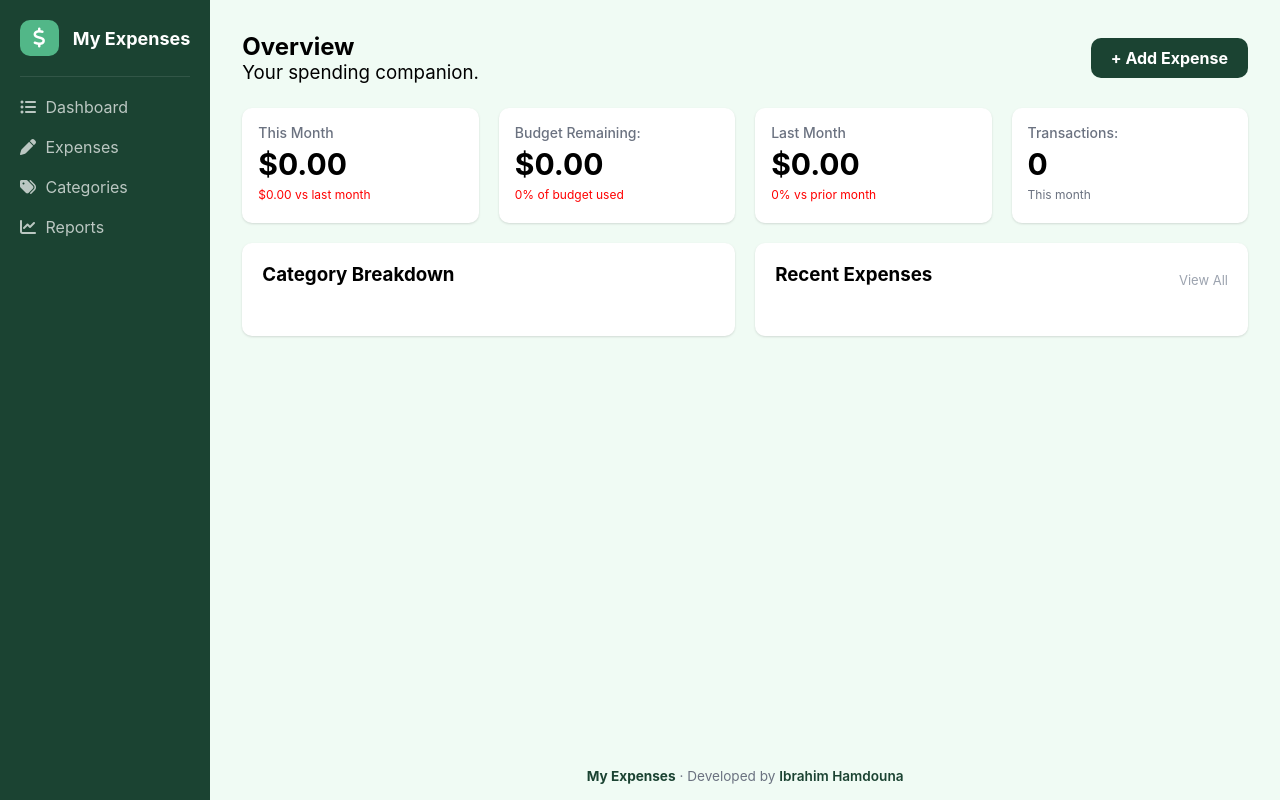
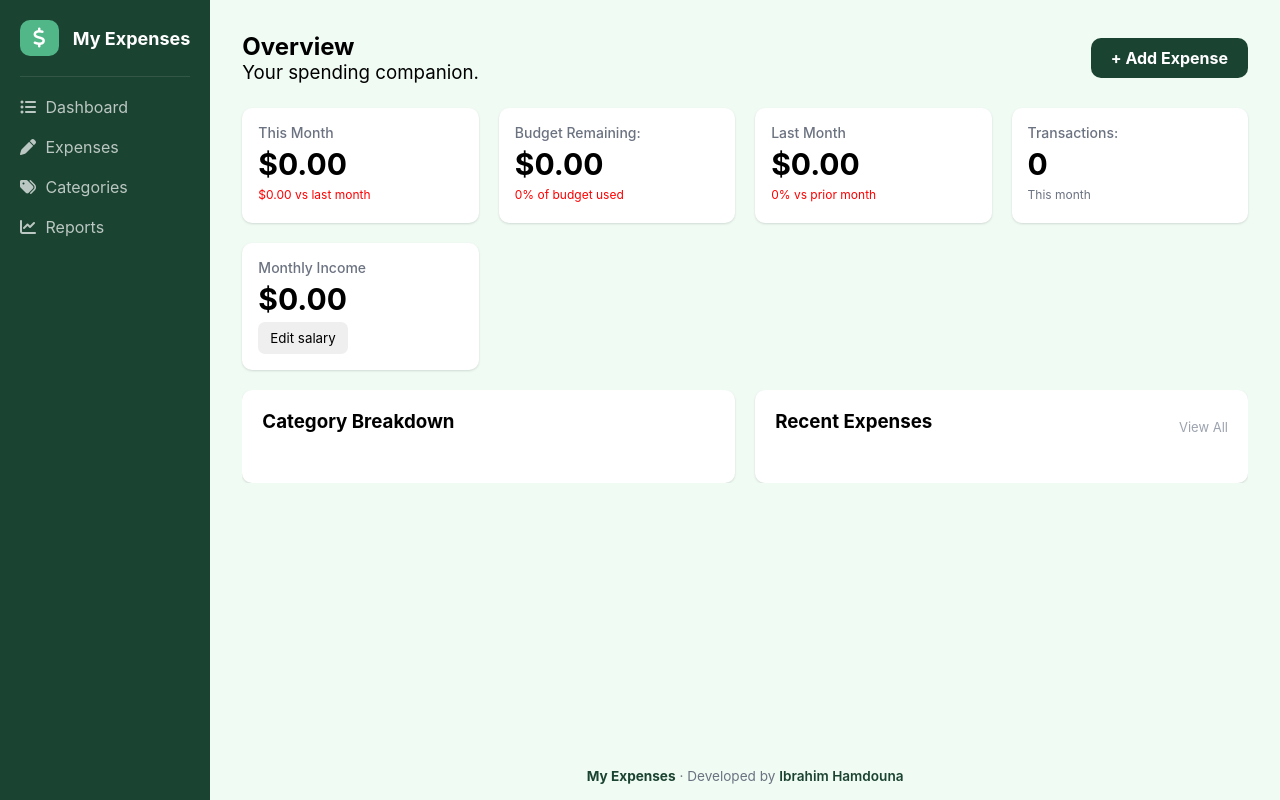
Before and after one commit to ibrahim-hamdouna/my-expenses, a Django app: page /expenses/dashboard/ in a window 1280 px wide. Run offline with Django 5.2, Linux system fonts and the light colour scheme; the visitor is signed in with stand-in values (Sample User, id 1); data that the repository does not hold is empty.

Commit message:
feat: improve authentication and add editable dashboard salary
- validate signup passwords against user attributes
- add salary serializer and dashboard update flow
- add editable monthly income card
- link View All to the expenses page
- improve dashboard responsiveness and report table headers
- load environment variables from the local .env file

```diff
--- a/expenses/static/expenses/css/dashboard.css
+++ b/expenses/static/expenses/css/dashboard.css
@@ -28,10 +28,6 @@
 .expenses-container .head .btn-add:hover {
     background-color: #52b788;
     transition: all 0.3s;
-    -webkit-transition: all 0.3s;
-    -moz-transition: all 0.3s;
-    -ms-transition: all 0.3s;
-    -o-transition: all 0.3s;
 }
 .expenses-container .statistics {
     display: grid;
@@ -47,10 +43,6 @@
     box-shadow: var(--shadow);
     transition: transform 0.2s ease, box-shadow 0.2s ease;
     border-radius: 10px;
-    -webkit-border-radius: 10px;
-    -moz-border-radius: 10px;
-    -ms-border-radius: 10px;
-    -o-border-radius: 10px;
 }
 .expenses-container .statistics .stat:hover {
     transform: translateY(-4px);
@@ -77,20 +69,50 @@
     font-size: 12px;
     color: #6B7280;
 }
+.expenses-container .statistics .stat button{
+    padding: 8px 12px;
+    border: 0;
+    border-radius: 7px;
+    cursor: pointer;
+}
+.expenses-container .statistics .stat .hidden {
+    display: none;
+}
+.expenses-container .statistics .stat .edit-salary .edit-form {
+    display: flex;
+    flex-wrap: wrap;
+    gap: 0.75rem;
+    margin: 0;
+    padding: 0.5rem 0;
+    background: #f9fafb;
+    box-shadow: none;
+}
+.expenses-container .statistics .stat .edit-salary .edit-form input {
+    padding: 0.5rem;
+    border-radius: 7px;
+    border: 1px solid #d1d5db;
+}
+.expenses-container .statistics .stat .edit-salary .edit-form .btn-save {
+    color: white;
+    background: var(--primary-color);
+}
+.expenses-container .statistics .stat .edit-salary .edit-form .btn-cancel {
+    background: #e5e7eb;
+}
 .expenses-container section {
     display: grid;
     grid-template-columns: repeat(auto-fit, minmax(400px, 1fr));
     gap: 20px;
+    width: 100%;
+    max-width: 100%;
+    overflow-x: auto;
+    overflow-y: hidden;
 }
 .expenses-container section .category-breakdown {
     background-color: #FFFFFF;
     padding: 20px;
     box-shadow: var(--shadow);
     border-radius: 10px;
-    -webkit-border-radius: 10px;
-    -moz-border-radius: 10px;
-    -ms-border-radius: 10px;
-    -o-border-radius: 10px;
 }
 .expenses-container section .category-breakdown h3 {
     margin-bottom: 10px;
@@ -152,10 +174,6 @@
     padding: 20px;
     box-shadow: var(--shadow);
     border-radius: 10px;
-    -webkit-border-radius: 10px;
-    -moz-border-radius: 10px;
-    -ms-border-radius: 10px;
-    -o-border-radius: 10px;
 }
 .expenses-container section .recent-transactions .header {
     display: flex;
@@ -171,6 +189,10 @@
     color: #9CA3AF;
     font-size: 13px;
     cursor: pointer;
+    text-decoration: none;
+}
+.expenses-container section .recent-transactions .header .btn-view-all:hover {
+    color: var(--primary-color);
 }
 .expenses-container section .recent-transactions .expenses .expense {
     display: flex;
@@ -219,3 +241,10 @@
 .expenses-container section .recent-transactions .expenses .expense .amount {
     font-weight: bold;
 }
+@media (max-width: 768px) {
+    .expenses-container .head {
+        flex-direction: column;
+        justify-content: center;
+        gap: 1.7rem;
+    }
+}
--- a/expenses/static/expenses/css/reports.css
+++ b/expenses/static/expenses/css/reports.css
@@ -58,7 +58,7 @@ main { min-width: 0; }
 table { width: 100%; min-width: 650px; border-collapse: collapse; background: #fff; box-shadow: var(--shadow); }
 caption { padding: .75rem 1rem; color: #374151; font-weight: 600; text-align: left; background: #fff; }
 th, td { padding: .8rem 1rem; border-bottom: 1px solid #e5e7eb; text-align: left; }
-th { color: #6b7280; text-transform: uppercase; }
+th { color: #6b7280; font-weight: 700; text-transform: uppercase; }
 td:last-child { font-weight: 700; }
 .empty { padding: 2rem; color: #6b7280; text-align: center; }
 @media (max-width: 768px) {
--- a/expenses/templates/expenses/dashboard.html
+++ b/expenses/templates/expenses/dashboard.html
@@ -38,6 +38,19 @@
             <div class="stat-value">{{ expenses|length }}</div>
             <div class="this-month">This month</div>
         </div>
+        <div class="stat">
+            <div class="stat-label">Monthly Income</div>
+            <div class="stat-value">${{ request.user.salary|floatformat:2 }}</div>
+            <button type="button" class="btn-edit" onclick="toggleEdit()">Edit salary</button>
+            <div class="edit-salary hidden">
+                <form class="edit-form" action="{% url 'dashboard' %}" method="POST">
+                    {% csrf_token %}
+                    <input type="number" name="salary" value="{{ request.user.salary }}" min="0" step="0.01" required>
+                    <button type="submit" class="btn-save">Save</button>
+                    <button type="button" class="btn-cancel" onclick="toggleEdit()">Cancel</button>
+                </form>
+            </div>
+        </div>
     </div>
     <section>
         <div class="category-breakdown">
@@ -63,7 +76,7 @@
         <div class="recent-transactions">
             <div class="header">
                 <h3>Recent Expenses</h3>
-                    <button class="btn-view-all">View All</button>
+                <a class="btn-view-all" href="{% url 'expenses' %}">View All</a>
             </div>
             <div class="expenses">
                 {% for expense in expenses %}
@@ -91,4 +104,13 @@
         </div>
     </section>
 </div>
+<script>
+    function toggleEdit() {
+        const btnEdit = document.querySelector(".btn-edit")
+        const editSalary = document.querySelector(".edit-salary")
+
+        btnEdit.classList.toggle("hidden")
+        editSalary.classList.toggle("hidden")
+    }
+</script>
 {% endblock %}
--- a/expenses/views.py
+++ b/expenses/views.py
@@ -19,6 +19,7 @@ from .seralizers import (
     CategoriesSerializer,
     ExpensesSerializer,
     LoginSerializer,
+    SalarySerializer,
     SignupSerializer,
 )
 
@@ -48,7 +49,8 @@ class LoginAPIView(APIView):
     def post(self, request):
         serializer = LoginSerializer(data=request.data)
         if serializer.is_valid():
-            login(request, serializer.validated_data["user"])
+            user = serializer.validated_data["user"]
+            login(request, user)
             return redirect("dashboard")
 
         return render(
@@ -158,6 +160,22 @@ class DashboardAPIView(APIView):
                 "categories": categories,
             },
         )
+
+    def post(self, request):
+        if not request.user.is_authenticated:
+            return redirect("login")
+
+        serializer = SalarySerializer(
+            request.user,
+            data=request.data,
+            partial=True,
+        )
+
+        if serializer.is_valid():
+            serializer.save()
+            return redirect("dashboard")
+
+        return self.get(request)
 
 
 class ExpensesAPIView(APIView):
--- a/my_expenses/settings.py
+++ b/my_expenses/settings.py
@@ -14,10 +14,10 @@ import os
 from pathlib import Path
 
 import dj_database_url
-
+from dotenv import load_dotenv
 # Build paths inside the project like this: BASE_DIR / 'subdir'.
 BASE_DIR = Path(__file__).resolve().parent.parent
-
+load_dotenv(BASE_DIR / ".env")
 
 # Quick-start development settings - unsuitable for production
 # See https://docs.djangoproject.com/en/6.0/howto/deployment/checklist/
```
Also changed, not shown: expenses/seralizers.py (+26 -8 lines). Lines whose indentation alone changed are shown as unchanged.
